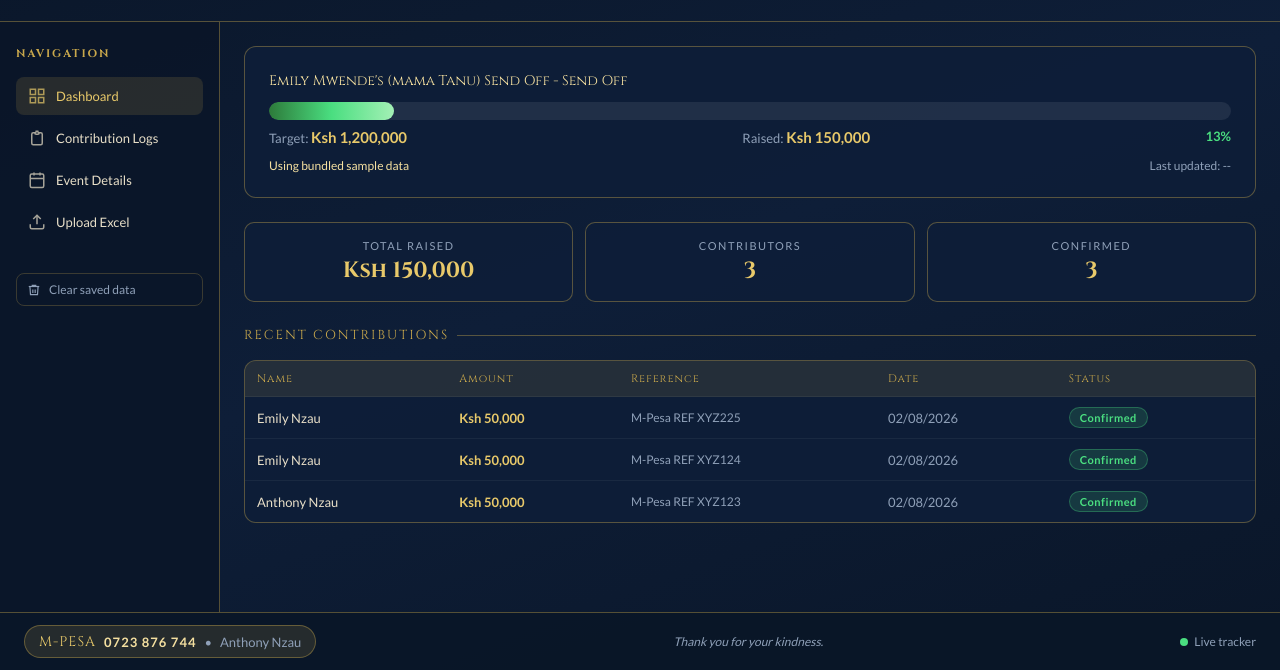
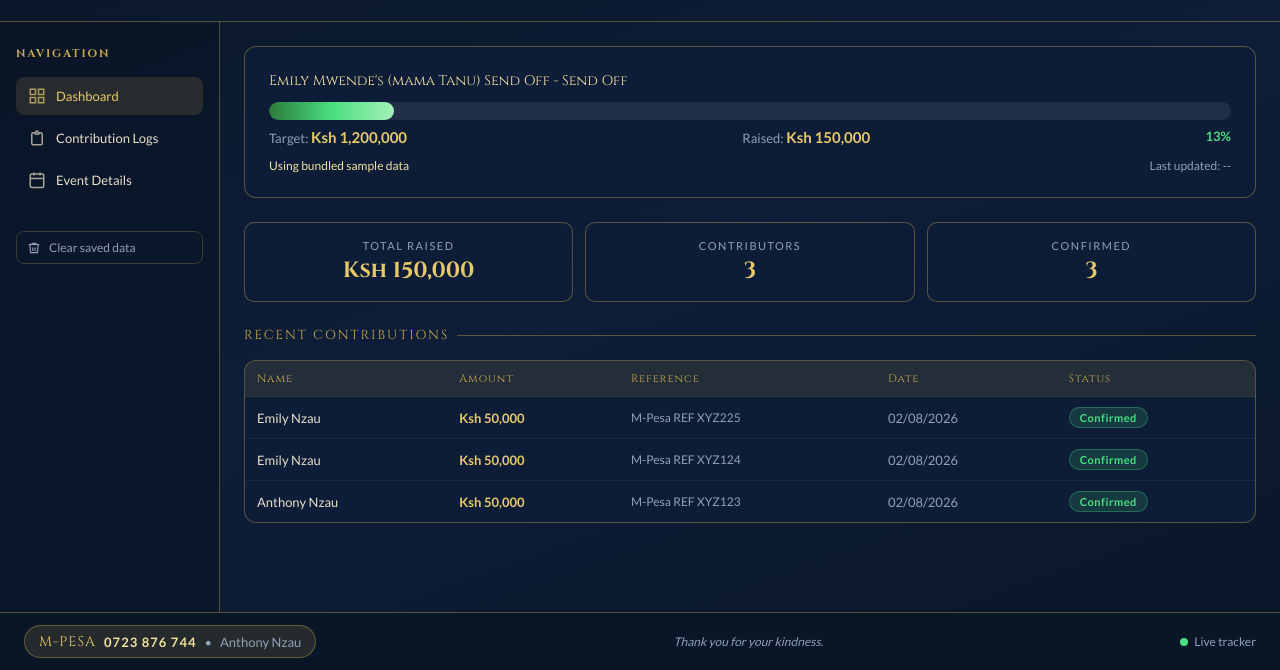
Before and after one commit to PhillipNzau/fund_drive_tracker, a plain HTML site: page index.html in a window 1280 px wide. Shown: the part 130-800 px from the top of the page. Drawn offline with Linux system fonts and the light colour scheme; no server answers.

Commit message:
Keep upload controls hidden in public viewer

```diff
--- a/index.html
+++ b/index.html
@@ -488,7 +488,8 @@
             </svg>
             Event Details
           </button>
-          <button class="nav-btn" onclick="showTab('upload', this)">
+          <!-- Upload stays hidden in the public viewer. -->
+          <!-- <button class="nav-btn" onclick="showTab('upload', this)">
             <svg
               class="nav-icon"
               viewBox="0 0 24 24"
@@ -501,7 +502,7 @@
               <line x1="12" y1="3" x2="12" y2="15" />
             </svg>
             Upload Excel
-          </button>
+          </button> -->
 
           <div style="margin-top: 2rem">
             <div
```
